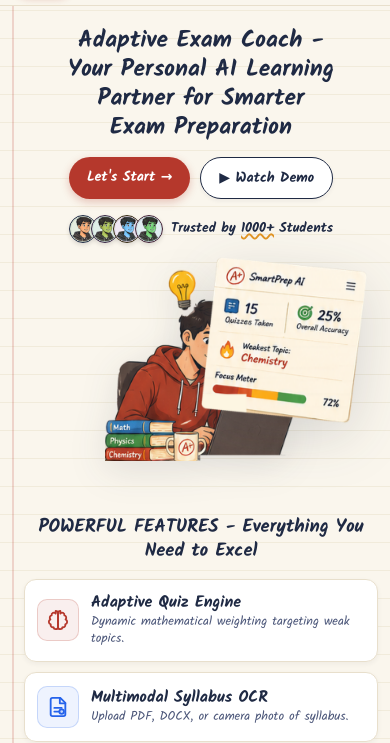
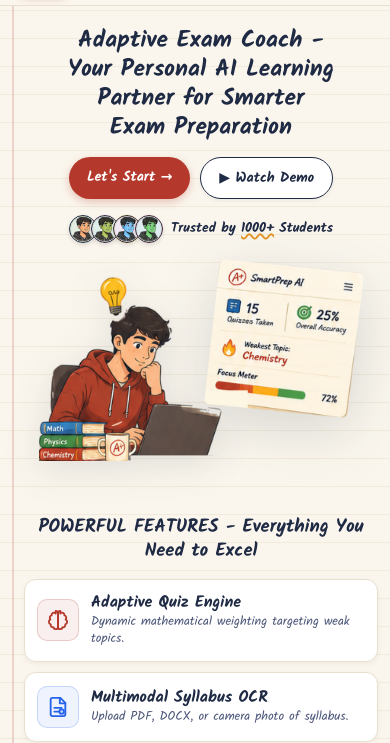
Before and after one commit to Sujal-2005-Code/Adaptive-Exam-Coach, a website: page frontend/landing.html in a window 390 px wide. Shown: the part 101-844 px from the top of the page. Drawn offline with Linux system fonts and the light colour scheme.

Commit message:
fix(landing): properly align floating dashboard card and hero illustration on mobile and tablet

```diff
--- a/frontend/landing.html
+++ b/frontend/landing.html
@@ -417,18 +417,7 @@
       }
     }
 
-    @media (max-width: 600px) {
-      .hero-composition {
-        min-height: 240px;
-      }
-      .student-study-img {
-        width: 62%;
-      }
-      .floating-dashboard-img {
-        width: 50%;
-        top: 5px;
-      }
-    }
+
 
     /* ================= SECTION HEADERS (DIVIDER STYLE) ================= */
     .section-divider-title {
@@ -1209,17 +1198,26 @@
       .hero-visual {
         justify-content: center;
         max-width: 480px;
+        margin: 0 auto;
       }
       .hero-composition {
         min-height: 280px;
+        max-width: 460px;
+        margin: 0 auto;
+        position: relative;
+        display: flex;
+        align-items: flex-end;
+        justify-content: flex-start;
       }
       .student-study-img {
-        width: 60%;
-        max-width: 280px;
+        width: 58%;
+        max-width: 270px;
+        margin-right: auto;
       }
       .floating-dashboard-img {
-        width: 50%;
-        max-width: 240px;
+        width: 49%;
+        max-width: 230px;
+        right: 0;
         top: 10px;
       }
       .features-grid {
@@ -1369,28 +1367,37 @@
       }
       .hero-visual {
         justify-content: center;
-        max-width: 340px;
+        max-width: 380px;
         width: 100%;
         margin: 0 auto;
       }
       .hero-composition {
-        min-height: 200px;
-        max-width: 320px;
+        min-height: 220px;
+        max-width: 360px;
+        width: 100%;
         margin: 0 auto;
         position: relative;
         display: flex;
         align-items: flex-end;
-        justify-content: center;
+        justify-content: flex-start;
       }
       .student-study-img {
-        width: 60%;
-        max-width: 200px;
+        width: 58%;
+        max-width: 210px;
+        height: auto;
+        margin-left: 0;
+        margin-right: auto;
+        position: relative;
+        z-index: 1;
       }
       .floating-dashboard-img {
-        width: 52%;
-        max-width: 170px;
-        right: -6px;
-        top: 4px;
+        width: 50%;
+        max-width: 180px;
+        height: auto;
+        position: absolute;
+        right: 0;
+        top: 8px;
+        z-index: 2;
       }
 
       /* Section Divider Titles */
@@ -1469,6 +1476,25 @@
       .step-card h4 {
         font-size: 13px !important;
         line-height: 1.25 !important;
+      }
+
+      /* Hero Visual on Compact Mobile */
+      .hero-visual {
+        max-width: 340px;
+      }
+      .hero-composition {
+        max-width: 325px;
+        min-height: 200px;
+      }
+      .student-study-img {
+        width: 57%;
+        max-width: 185px;
+      }
+      .floating-dashboard-img {
+        width: 49%;
+        max-width: 160px;
+        right: 0;
+        top: 6px;
       }
 
       /* Learn Smarter Section */
```
